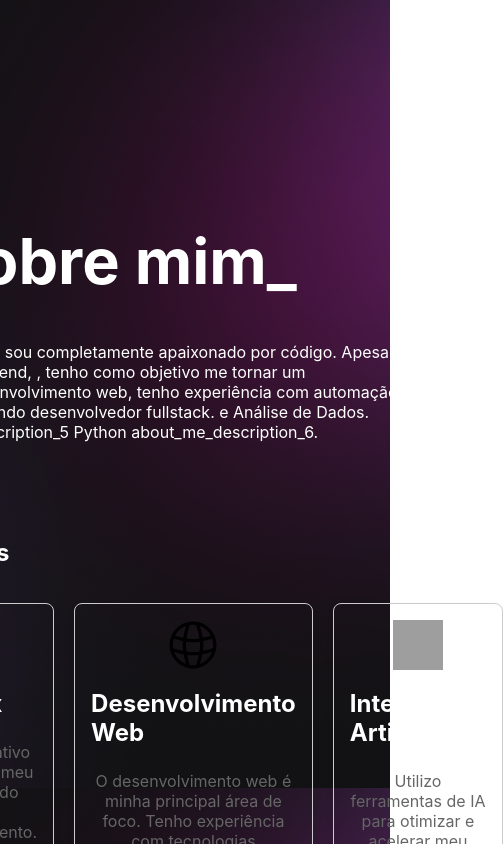
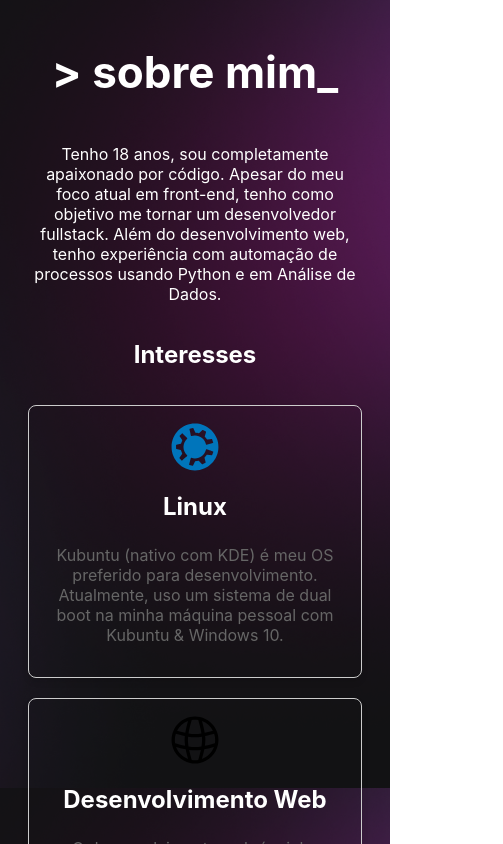
Before and after one commit to ardszsantos/portifolio, a React (Create React App) app: page / in a window 390 px wide. Shown: the part 900-1744 px from the top of the page, 503 px wide, since content can reach past the window. Built offline with nearby package versions, Linux system fonts and the light colour scheme; grey boxes are pictures that could not be loaded.

Commit message:
fixed some responsive stuff and fixed the about-me translation.

```diff
--- a/package.json
+++ b/package.json
@@ -19,8 +19,8 @@
     "web-vitals": "^2.1.4"
   },
   "scripts": {
-    "start": "GENERATE_SOURCEMAP=false react-scripts start",
-    "build": "GENERATE_SOURCEMAP=false react-scripts build",
+    "start": "react-scripts start",
+    "build": "react-scripts build",
     "test": "react-scripts test",
     "eject": "react-scripts eject"
   },
--- a/src/components/nav-bar.js
+++ b/src/components/nav-bar.js
@@ -24,8 +24,10 @@ const NavBar = () => {
     cd: (section) => {
       const element = document.getElementById(section);
       if (element) {
-        const yOffset = -190;
-        const yPosition = element.getBoundingClientRect().top + window.pageYOffset + yOffset;
+        const elementTop = element.getBoundingClientRect().top + window.pageYOffset;
+        const viewportHeight = window.innerHeight;
+        const elementHeight = element.offsetHeight;
+        const yPosition = elementTop - (viewportHeight / 2) + (elementHeight / 2);
         window.scrollTo({ top: yPosition, behavior: 'smooth' });
         return `Navigating to ${section}`;
       } else {
@@ -40,7 +42,6 @@ const NavBar = () => {
       return t('terminal_help_message');
     }
   };
-
   return (
     <div className="main-nav">
       <div className='logo'>
--- a/src/i18n.js
+++ b/src/i18n.js
@@ -29,13 +29,14 @@ const resources = {
       "terminal_error_message": "Command not found!",
 
       // Card Descriptions (About Me)
+      "about_me_description_1": "I am 18 years old, and I am completely passionate about code. Despite my current focus on ",
       "about_me_frontend": "front-end",
-      "about_me_fullstack": "full-stack developer",
+      "about_me_description_2": "my goal is to become a ",
+      "about_me_fullstack": "fullstack developer. ",
+      "about_me_description_3": "In addition to web development, I have experience with process automation using ",
       "about_me_python": "Python",
-      "about_me_description_1": "I'm 18 years old, completely passionate about coding. Despite my current focus on ",
-      "about_me_description_2": ", I aim to become a ",
-      "about_me_description_3": ". Besides web development, I have experience with process automation using ",
-      "about_me_description_4": " and Data Analysis."
+      "about_me_description_4": "and in Data Analysis."
+
     }
   },
   pt: {
@@ -64,13 +65,13 @@ const resources = {
       "terminal_error_message": "Comando não encontrado!",
 
       // Card Descriptions (About Me)
+      "about_me_description_1": "Tenho 18 anos, sou completamente apaixonado por código. Apesar do meu foco atual em ",
       "about_me_frontend": "front-end",
-      "about_me_fullstack": "desenvolvedor fullstack",
+      "about_me_description_2": "tenho como objetivo me tornar um ",
+      "about_me_fullstack": "desenvolvedor fullstack. ",
+      "about_me_description_3": "Além do desenvolvimento web, tenho experiência com automação de processos usando ",
       "about_me_python": "Python",
-      "about_me_description_1": "Tenho 18 anos, sou completamente apaixonado por código. Apesar do meu foco atual em ",
-      "about_me_description_2": ", tenho como objetivo me tornar um ",
-      "about_me_description_3": ". Além do desenvolvimento web, tenho experiência com automação de processos usando ",
-      "about_me_description_4": " e Análise de Dados."
+      "about_me_description_4": "e em Análise de Dados.",
     }
   }
 };
--- a/src/pages/about-me.js
+++ b/src/pages/about-me.js
@@ -16,8 +16,8 @@ const AboutPage = () => {
         <h1>  {t('about_me_title')}</h1>
         <div className='about-p'>
           <p>{t('about_me_description_1')} <span className='front-span'>{t('about_me_frontend')}</span>, {t('about_me_description_2')}
-            <br /> {t('about_me_description_3')} <span className='fullstack-span'>{t('about_me_fullstack')}</span>. {t('about_me_description_4')} <br />
-            {t('about_me_description_5')} <span className='python-span'>{t('about_me_python')}</span> {t('about_me_description_6')}.
+            {t('about_me_fullstack')} <span className='fullstack-span'>{t('about_me_description_3')}</span>
+            <span className='python-span'>{t('about_me_python')}</span> {t('about_me_description_4')}
           </p>
         </div>
         <h2 className='interesses'>{t('interests_title')}</h2>
--- a/src/styles/about-me.css
+++ b/src/styles/about-me.css
@@ -1,12 +1,15 @@
 .wrapper-two {
   display: flex;
-  margin-top: 550px;
+  margin-top: 20em;
   height: 900px;
   color: white;
   justify-content: center;
+  align-items: center;
 }
 
 .about-container {
+  display: flex;
+  flex-direction: column;
   justify-content: center;
   align-items: center;
 }
@@ -16,7 +19,8 @@
 }
 
 .about-p {
-  margin-bottom: 6em;
+  width: 800px;
+
 }
 
 .interesses {
@@ -27,3 +31,31 @@
   display: flex;
   gap: 20px;
 }
+
+
+@media (max-width: 600px) {
+
+  .wrapper-two {
+    display: flex;
+    margin-top: 20em;
+    height: 100%;
+    color: white;
+    justify-content: center;
+    align-items: center;
+  }
+
+  .about-container h1 {
+    font-size: 44px;
+  }
+
+  .about-p {
+    width: 335px;
+    text-align: center;
+  }
+
+  .about-cards {
+    display: flex;
+    flex-direction: column;
+    gap: 20px;
+  }
+}
--- a/src/styles/hero-page.css
+++ b/src/styles/hero-page.css
@@ -8,12 +8,13 @@
   align-items: center;
   margin: 0 auto;
   justify-content: center;
-  margin-top: 6em;
+  margin-top: 10em;
   font-family: system-ui, -apple-system, BlinkMacSystemFont, 'Segoe UI', Roboto, Oxygen, Ubuntu, Cantarell, 'Open Sans', 'Helvetica Neue', sans-serif;
 
 }
 
 .text-container {
+  flex-direction: column;
   text-align: center;
   z-index: 2;
 }
@@ -78,7 +79,7 @@
   .wrapper {
     display: flex;
     color: white;
-    margin-top: 3em;
+    margin-top: 7em;
     gap: 0px;
   }
 
```
